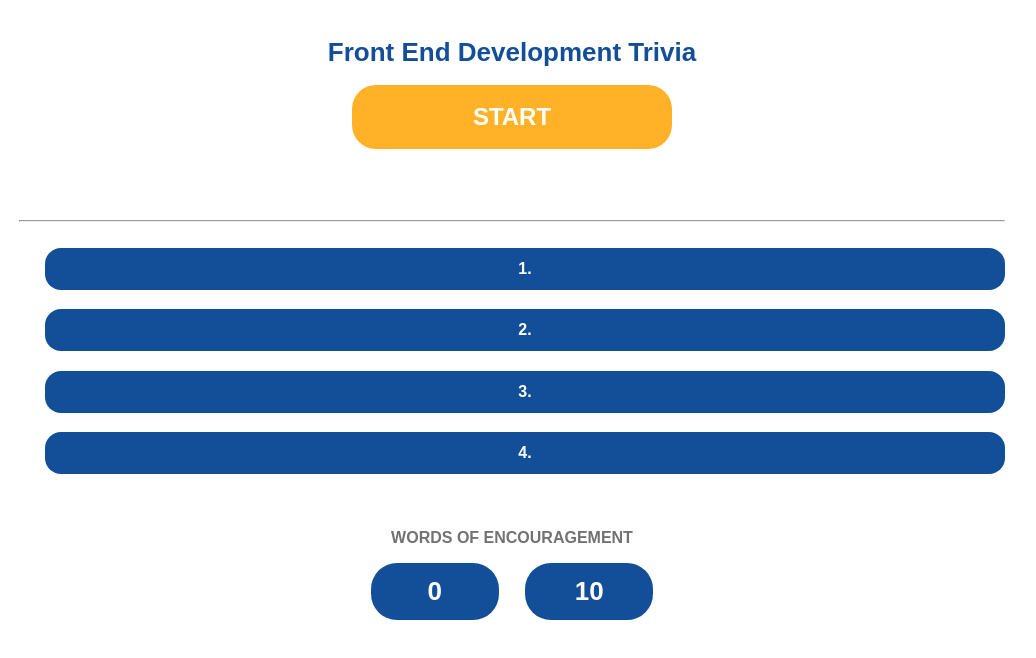
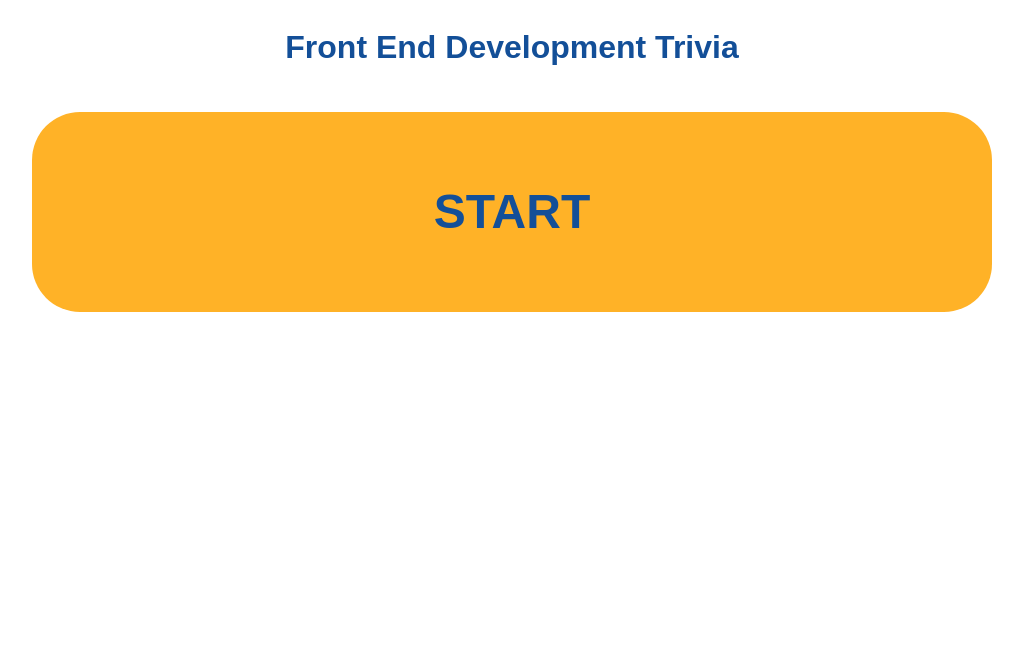
Before and after one commit to cre8ivesolutions/Quiz-Milestone-Project-1, a plain HTML site: page index.html in a window 1280 px wide. Shown: the whole page, without its empty margins (128-1164 px from the left). Drawn offline with Linux system fonts and the light colour scheme.

Commit message:
new JS file

```diff
--- a/QandA.js
+++ b/QandA.js
@@ -1,17 +1,14 @@
-let qAndA = [
+// let qAndA = [
 
-    [question = "What data type is most useful for holding data in text form?",
-    answer1 = 'array',
-    answer2 = 'object',
-    answer3 = 'string',
-    answer4 = 'const'],
+//     question = "What data type is most useful for holding data in text form?"
+//     answer = ['array','object','string','const'],
 
-    [question= "this is the second question?",
-    answer1= 'this is the second answer',
-    answer2= "this is also a second answer",
-    answer3= "this is also a second answer, the correct one",
-    answer4= "this is a second answer",],
-    ]
+//     [question= "this is the second question?",
+//     answer = ['this is the second answer',
+//     "this is also a second answer",
+//     "this is also a second answer, the correct one",
+//     "this is a second answer",],
+//     ]
 
 
 
--- a/index.html
+++ b/index.html
@@ -8,37 +8,36 @@
     <link rel="stylesheet" href="./styles.css">
 </head>
 <body>
-    <div id="wrapper">
     <!-- name the game -->
     <header>
         <h1>Front End Development Trivia</h1>
     </header>
-        <button id="startButton"> START </button>
+    <button id="startButton" class="hide"> START </button>
     <!-- create a div for the quiz -->
     <main>
         <div ID ="quizContainer" class="container">
             <!-- create a div for the question -->
             <div id=questionContainer>
-                    <div id=question></div>
+                <div id=question>test Q text</div>
             </div>
             <hr>
             <!-- create a flexbox div for the answers -->
             <div id="answerContainer" class="container">
-                    <div id="answer1" class="answer"><button>1.</button></div>
-                    <div id="answer2"class="answer"><button>2.</button></div>
-                    <div id="answer3" class="answer"><button>3.</button></div>
-                    <div id="answer4" class="answer"><button>4.</button></div>
+                <button class="answer">1.</button>
+                <button class="answer">2.</button>
+                <button class="answer">3.</button>
+                <button class="answer">4.</button>
             </div>
         </div>
-        </main>
-        <div id="encouragement">Words of encouragement</div>
-        <!-- create a space for the running score and win/los -->
         <aside id="scoreContainer" class="container">
                 <div id="score"></div>
                 <div id="totalQuestions"></div>
             </aside>
-            <script src='./admin.js'></script>
+    </main>
+    <!-- <div id="encouragement">Words of encouragement</div> -->
+    <!-- create a space for the running score and win/los -->
+        <script src='./main.js'></script>
         <script src="./QandA.js"></script>
-    </div>
+        <!-- <window class="onload"></window> -->
 </body>
 </html>
--- /dev/null
+++ b/main.js
@@ -0,0 +1,41 @@
+// start screen
+function onStart () {
+    //show start button and hide quiz container
+    let showStartButton = document.getElementById('startButton');
+    showStartButton.classList.remove('hide');
+
+    let hideQuizContainer = document.getElementById('quizContainer');
+    hideQuizContainer.classList.add('hide');
+
+    let hideScoreContainer = document.getElementById('scoreContainer');
+    hideScoreContainer.classList.add('hide');
+    }
+
+function startGame (){
+    let showQuizContainer = document.getElementById('quizContainer');
+    showQuizContainer.classList.remove('hide');
+
+    let showScoreContainer = document.getElementById('scoreContainer');
+    showScoreContainer.classList.remove('hide');
+
+    let hideStartButton = document.getElementById('startButton');
+    hideStartButton.classList.add('hide');
+}
+
+
+document.getElementById('startButton').addEventListener("click", startGame());
+
+onStart()
+
+
+
+    //onClick hide start button and show quizContainer
+// }
+
+
+// if (answer === 'correct') {
+
+// }
+// function correctAnswer () => {
+
+//
--- a/styles.css
+++ b/styles.css
@@ -1,19 +1,19 @@
 body {
     font-family:Arial, Helvetica, sans-serif;
-    display: flex;
+    display: flexbox;
     justify-content: center;
+    align-items: center;
     margin: .25em;
     padding: .25em;
     text-align: center;
-    font-size: small;
     color: #134f98;
-    /* outline: .5em dotted yellow; */
+    max-height: 100vh;
 }
-#wrapper {
-    max-height: 98vh;
+.hide {
+    display: none;
 }
-header{
-    text-size-adjust: 25%;
+.show {
+    display: contents;
 }
 main{
     align-items: center;
@@ -30,11 +30,15 @@ width: 80w;
     width: 75vw;
 }
 div {
-    padding: .5em;
-    margin: .5em;
+    /* padding: .5em;
+    margin: .5em; */
 }
 .container, button, div {
     border-radius: 1em;
+    min-width: 25vw;
+    min-height: 8vh;
+    padding: .5em;
+    margin: .5em;
 }
 #question{
     font-weight: bold;
@@ -44,20 +48,20 @@ div {
 #startButton {
     background-color:#ffb227;
     border: none;
-    font-size: x-large;
+    font-size: 3rem;
     font-weight: bold;
     min-width: 25vw;
-    min-height: 8vh;
-    color:white;
+    min-height: 25vh;
+    color:#134f98;
     animation-name: startUp;
-    /* animation-duration: 1.5s; */
+    /* animation-duration: 1.75s; */
     animation-iteration-count: infinite;
 }
 @keyframes startUp {
     from {background-color: transparent;}
     to {background-color: #ffb227;}
 }
-.answer button {
+.answer button, button {
     font-weight: bold;
     font-size: medium;
     border: none;
```
Lines whose indentation alone changed are shown as unchanged.
